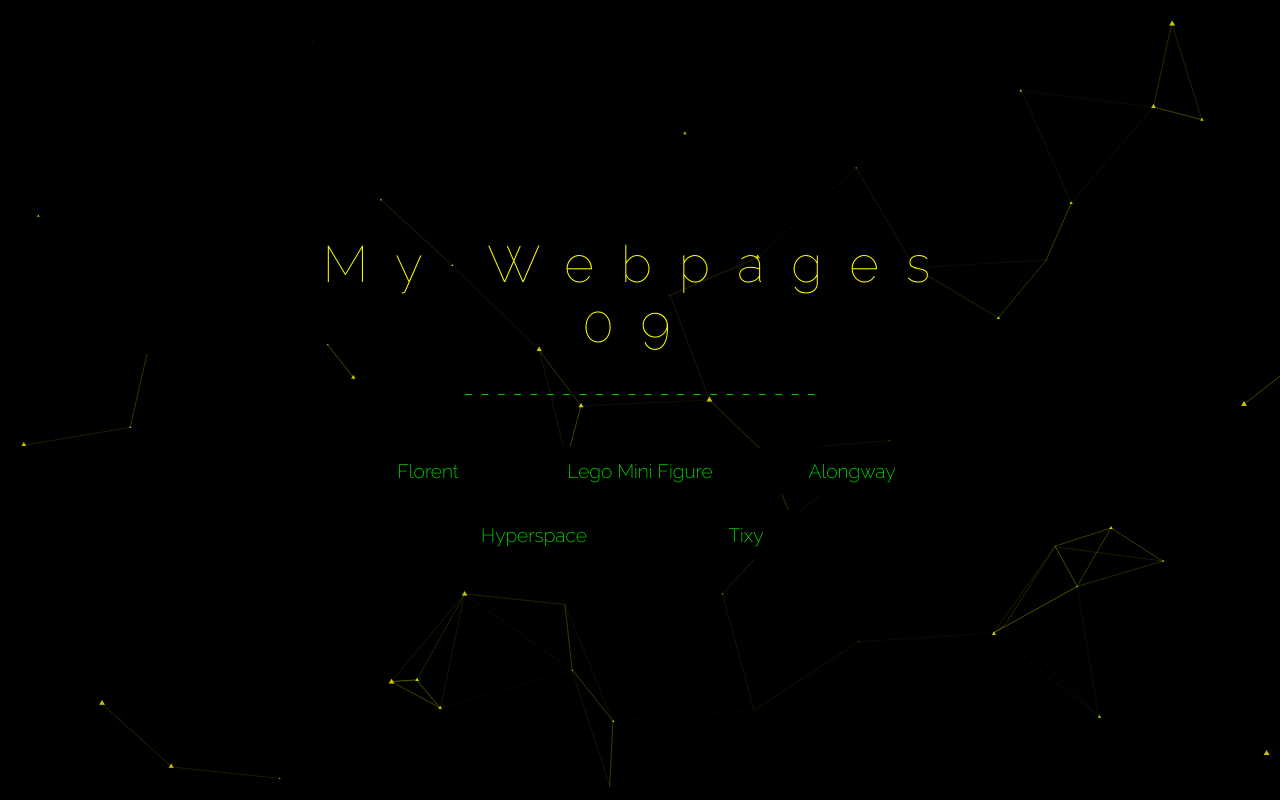
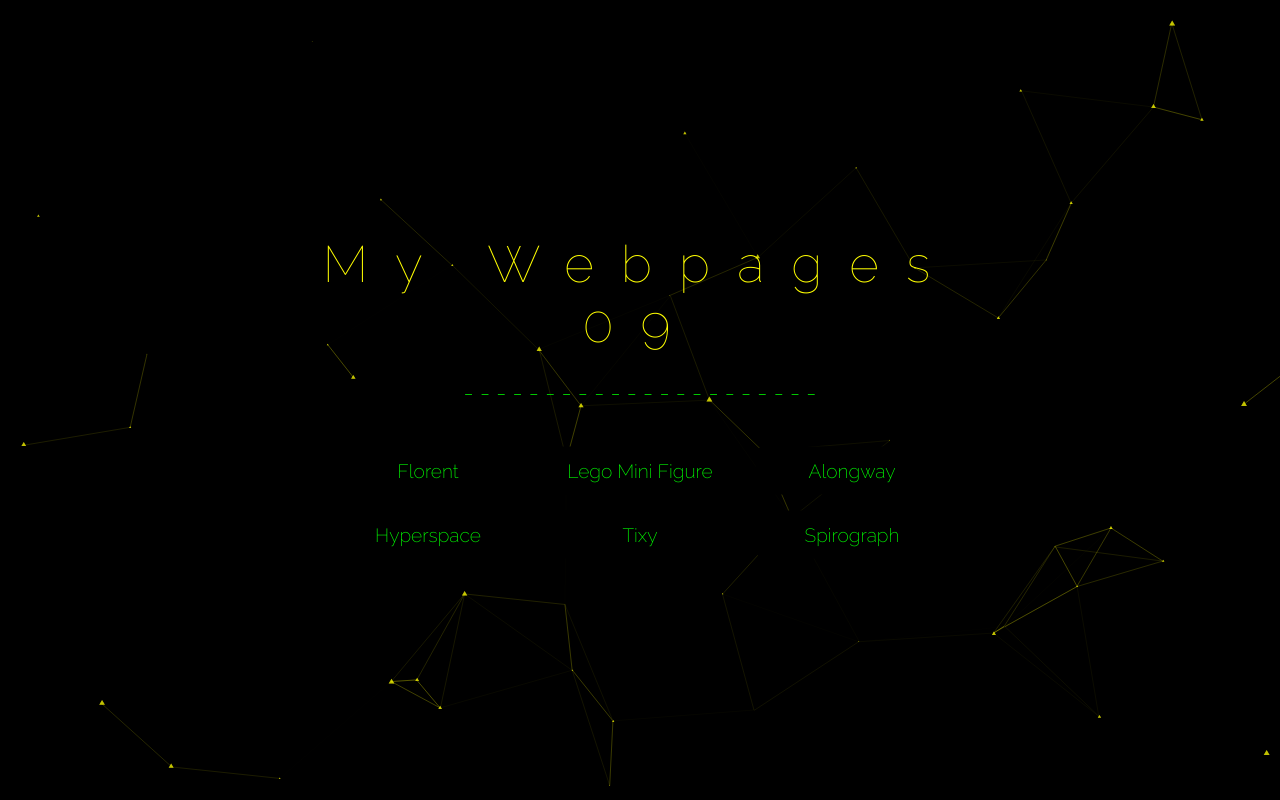
Before and after one commit to ravana69/mywebpage9, a plain HTML site: page index.html in a window 1280 px wide. Drawn offline with Linux system fonts and the light colour scheme.

Commit message:
Update index.html

```diff
--- a/index.html
+++ b/index.html
@@ -40,6 +40,10 @@
                        href="https://ravana69.github.io/tixy/"
                        ><button id="tixy">Tixy</button></a
                     >
+                    <a
+                       href="https://ravana69.github.io/SpirographN/"
+                       ><button id="Spirogrssaph">Spirograph</button></a
+                    >
                 </div>
             </div>
         </div>
```
